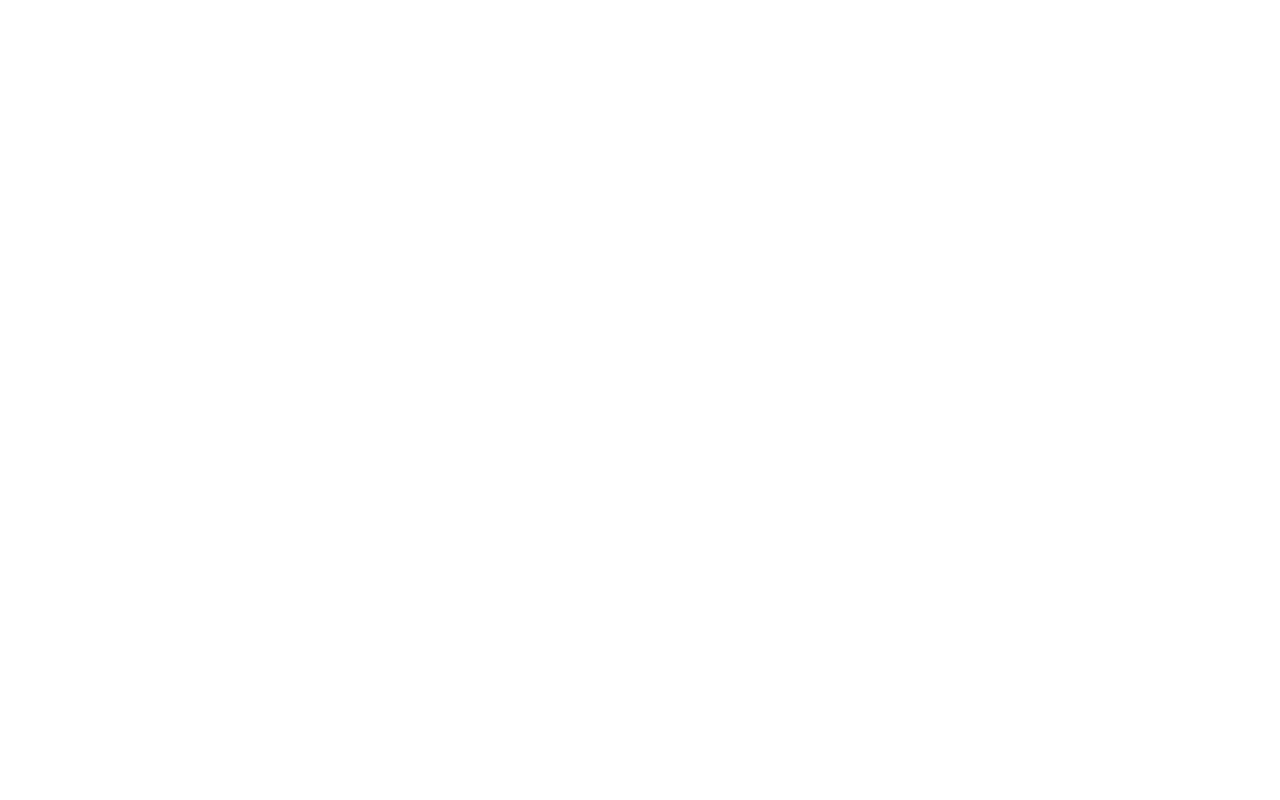
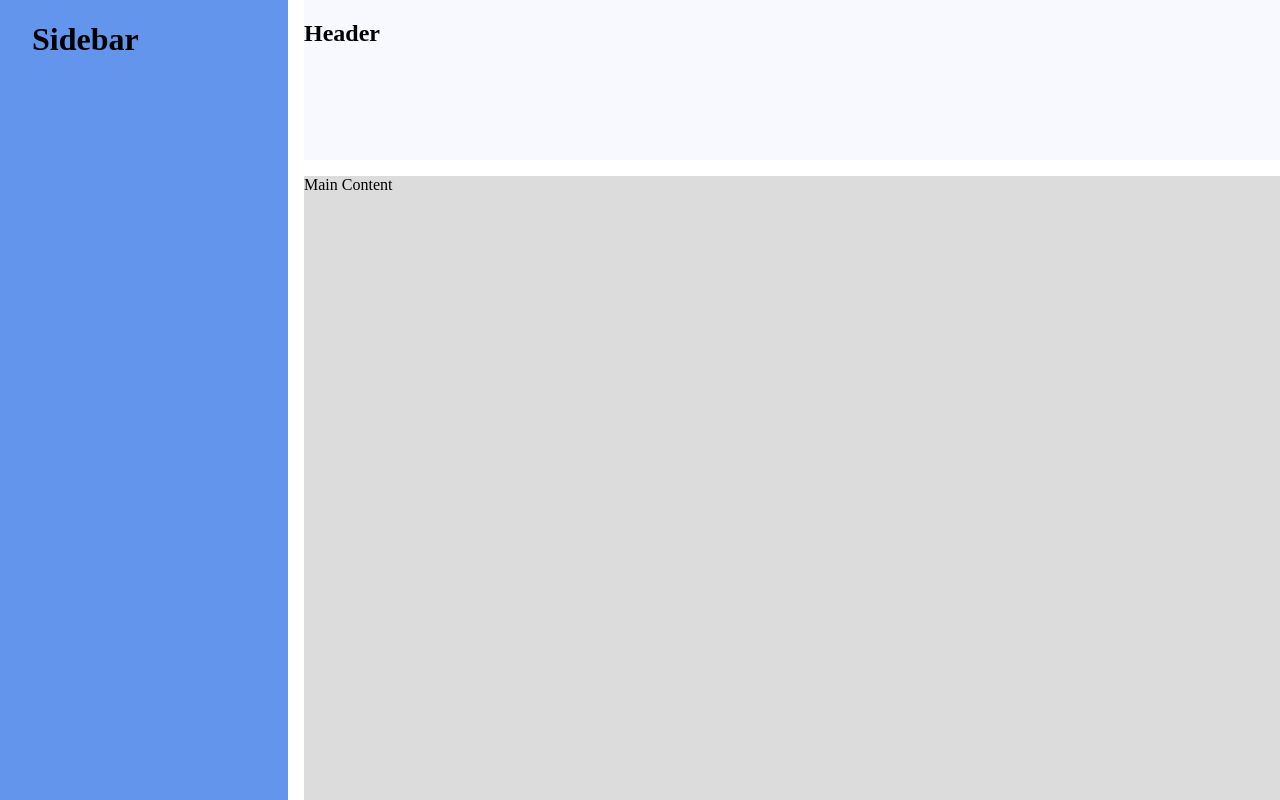
Before and after one commit to joshwalthall/admin-dashboard, a plain HTML site: page index.html in a window 1280 px wide. Drawn offline with Linux system fonts and the light colour scheme.

Commit message:
Arrange header, sidebar, and main-content in grid

```diff
--- a/index.html
+++ b/index.html
@@ -10,6 +10,16 @@
 </head>
 
 <body>
-
+  <div class="page-container">
+    <header>
+      <h2>Header</h2>
+    </header>
+    <div class="sidebar">
+      <h1>Sidebar</h1>
+    </div>
+    <div class="main-content">
+      Main Content
+    </div>
+  </div>
 </body>
 </html>
--- a/style.css
+++ b/style.css
@@ -0,0 +1,27 @@
+body {
+    margin: 0;
+}
+
+.page-container {
+    display: grid;
+    height: 100vh;
+    grid-template-columns: minmax(18rem, 1fr) minmax(40rem, 4fr);
+    grid-template-rows: 10rem minmax(20rem, 4fr);
+    gap: 1rem;
+}
+
+header {
+    grid-area: 1 / 2 / 2 / 3;
+    background-color: ghostwhite;
+}
+
+.sidebar {
+    grid-area: 1 / 1 / 3 / 2;
+    background-color: cornflowerblue;
+    padding-left: 2rem;
+}
+
+.main-content {
+    grid-area: 2 / 2 / 3 / 3;
+    background-color: gainsboro;
+}
```
